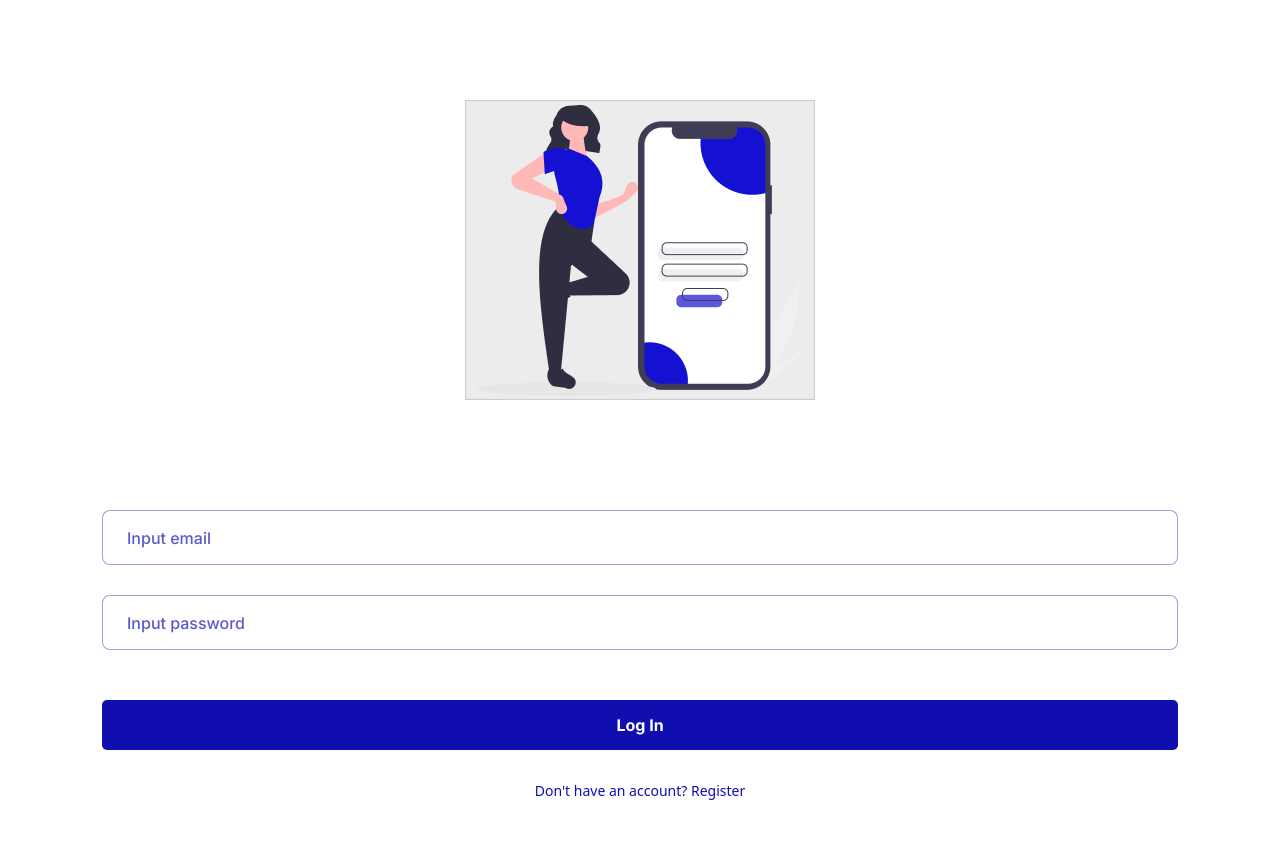
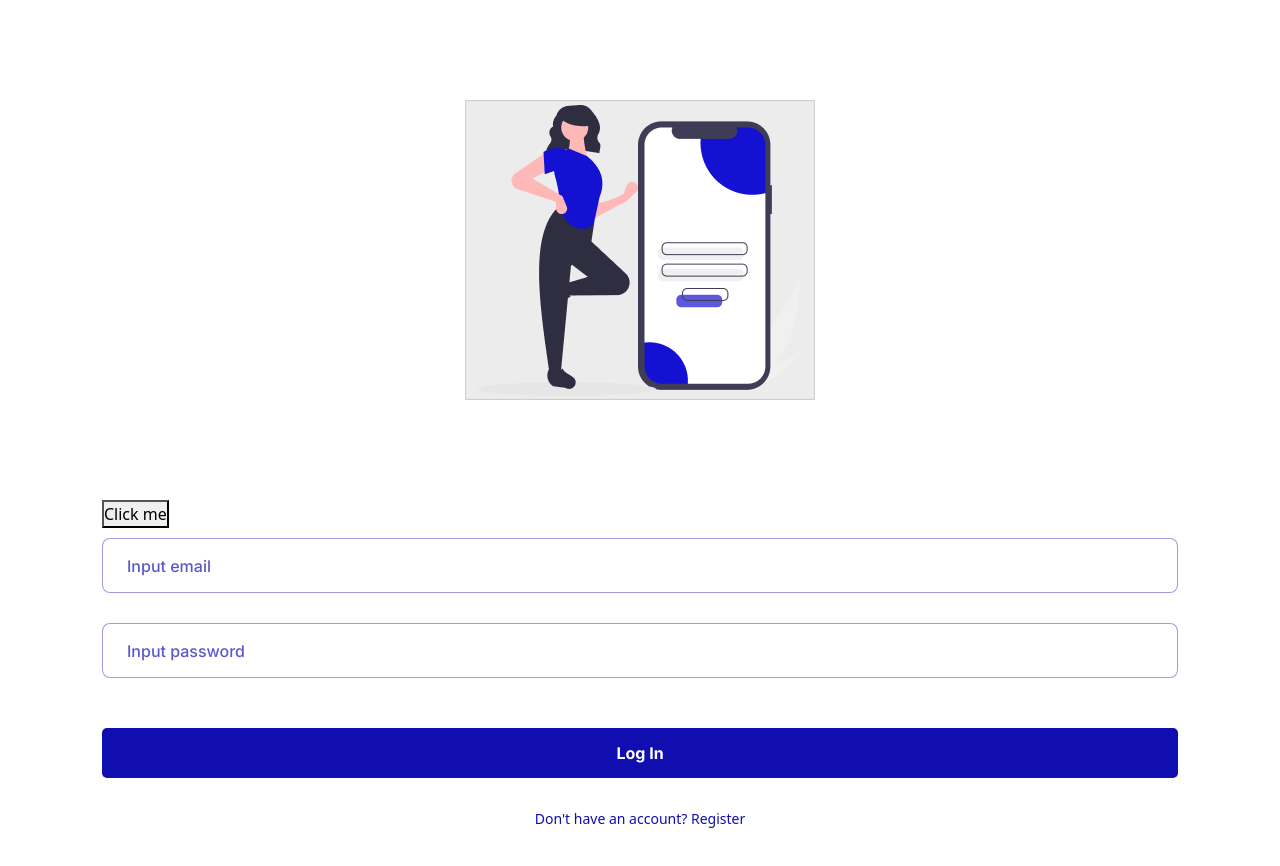
Before and after one commit to Moyinoluwa-10/Todo-App, a React (Create React App) app: page /login in a window 1280 px wide. Shown: the top 866 px of the page. Built offline with nearby package versions, Linux system fonts and the light colour scheme.

Commit message:
second update

```diff
--- a/src/Pages/Login/Login.jsx
+++ b/src/Pages/Login/Login.jsx
@@ -3,7 +3,7 @@ import "./Login.css";
 import RegisterImage from "../../assets/images/register.png";
 import { useFormik } from "formik";
 import { ToastContainer, toast } from "react-toastify";
-import 'react-toastify/dist/ReactToastify.css';
+import "react-toastify/dist/ReactToastify.css";
 import { Link, useNavigate } from "react-router-dom";
 
 const Login = () => {
@@ -98,11 +98,30 @@ const Login = () => {
     },
   });
 
+  const handleClick = () => {
+    // console.log("hello");
+    // fetch("https://jsonplaceholder.typicode.com/todos/33", {
+    //   method: "POST",
+    //   headers: {
+    //     "Content-Type": "application/json",
+    //   },
+    //   body: JSON.stringify({
+    //     name: "John Doe",
+    //     email: "john@typicode.com",
+    //   }),
+    // })
+    //   .then((response) => response.json())
+    //   .then((result) => console.log(result))
+    //   .catch((err) => console.log(err));
+  };
+
   return (
     <div className="login">
       <div className="image-container">
         <img src={RegisterImage} alt="Group1-logo" />
       </div>
+      <button onClick={handleClick}>Click me</button>
+
       <div>
         <form onSubmit={formik.handleSubmit}>
           <div className="form-group">
```
